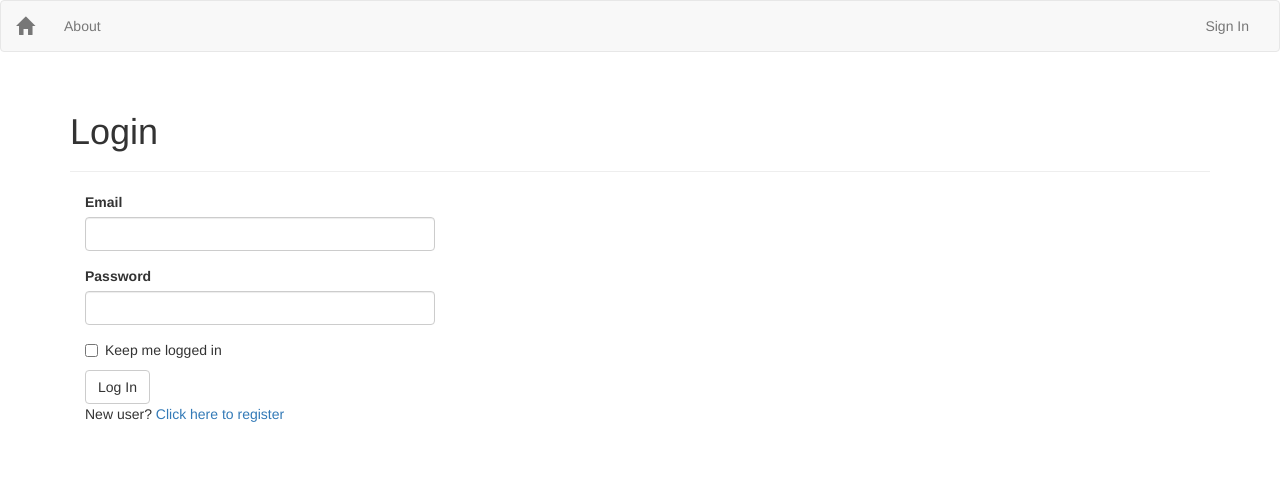
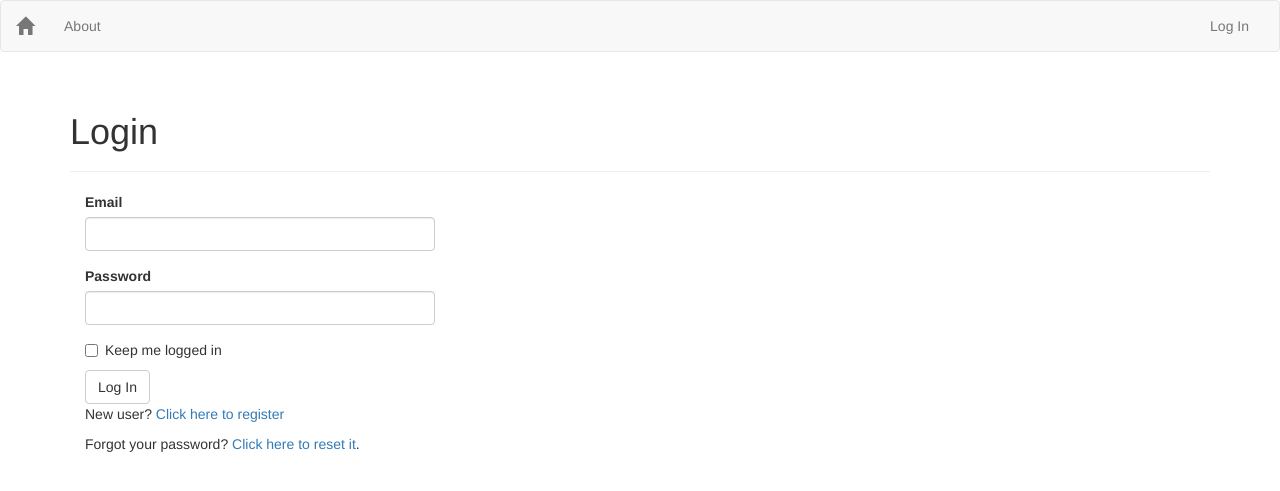
Before and after one commit to LeeSangMin1029/FlaskProject, a Flask app: page /auth/login in a window 1280 px wide. Shown: the top 491 px of the page. Run offline with Flask 2, Linux system fonts and the light colour scheme; some libraries are stand-ins or nearby versions.

Commit message:
Reset_Password Update

```diff
--- a/app/auth/forms.py
+++ b/app/auth/forms.py
@@ -27,10 +27,22 @@ class RegistrationForm(FlaskForm):
         if User.query.filter_by(username=field.data).first():
             raise ValidationError('Username already in use.')
 
-class PasswordResetForm(FlaskForm):
+class PasswordNewForm(FlaskForm):
     old_password=PasswordField('Current Password', validators=[DataRequired()])
     password=PasswordField('New Password', validators=[DataRequired(),
         EqualTo('password2', message='Passwords must match')])
     password2=PasswordField('Confirm new Password', validators=[DataRequired()])
 
     submit=SubmitField('Confirm')
+
+class PasswordResetRequestForm(FlaskForm):
+    email = StringField('Email', validators=[DataRequired(), Length(1, 64),
+                                             Email()])
+    submit = SubmitField('Reset Password')
+
+
+class PasswordResetForm(FlaskForm):
+    password = PasswordField('New Password', validators=[
+        DataRequired(), EqualTo('password2', message='Passwords must match')])
+    password2 = PasswordField('Confirm password', validators=[DataRequired()])
+    submit = SubmitField('Reset Password')
--- a/app/auth/views.py
+++ b/app/auth/views.py
@@ -3,7 +3,8 @@ from flask_login import login_user, logout_user, login_required, current_user
 from . import auth
 from .. import db
 from ..models import User
-from .forms import LoginForm, RegistrationForm, PasswordResetForm
+from .forms import LoginForm, RegistrationForm, PasswordNewForm,\
+        PasswordResetRequestForm, PasswordResetForm
 from ..email import send_email
 
 
@@ -35,21 +36,6 @@ def logout():
     logout_user()
     flash('You have been logged out.')
     return redirect(url_for('main.home'))
-
-@auth.route('/password', methods=['POST','GET'])
-@login_required
-def password_change():
-    form=PasswordResetForm()
-    if form.validate_on_submit():
-        if current_user.verify_password(form.old_password.data):
-            current_user.password=form.password.data
-            db.session.add(current_user)
-            db.session.commit()
-            flash('You have been passowrd changed','success')
-            return redirect(url_for('auth.login'))
-        else:
-            flash('You Invalid password')
-    return render_template('auth/password_change.html', form=form)
 
 
 @auth.route('/register',methods=['GET','POST'])
@@ -97,3 +83,52 @@ def confirm(token):
     else:
         flash('The confirmation link is invalid or has expired.')
     return redirect(url_for('main.home'))
+
+
+@auth.route('/reset', methods=['GET', 'POST'])
+def password_reset_request():
+    if not current_user.is_anonymous:
+        return redirect(url_for('main.home'))
+    form = PasswordResetRequestForm()
+    if form.validate_on_submit():
+        user = User.query.filter_by(email=form.email.data).first()
+        if user:
+            token = user.generate_reset_token()
+            send_email(user.email, 'Reset Your Password',
+                       'auth/email/reset_password',
+                       user=user, token=token)
+        flash('An email with instructions to reset your password has been '
+              'sent to you.')
+        return redirect(url_for('auth.login'))
+    return render_template('auth/reset_password.html', form=form)
+
+
+@auth.route('/reset/<token>', methods=['GET', 'POST'])
+def password_reset(token):
+    if not current_user.is_anonymous:
+        return redirect(url_for('main.home'))
+    form = PasswordResetForm()
+    if form.validate_on_submit():
+        if User.reset_password(token, form.password.data):
+            db.session.commit()
+            flash('Your password has been updated.')
+            return redirect(url_for('auth.login'))
+        else:
+            return redirect(url_for('main.home'))
+    return render_template('auth/reset_password.html', form=form)
+
+
+@auth.route('/password', methods=['POST','GET'])
+@login_required
+def password_change():
+    form=PasswordNewForm()
+    if form.validate_on_submit():
+        if current_user.verify_password(form.old_password.data):
+            current_user.password=form.password.data
+            db.session.add(current_user)
+            db.session.commit()
+            flash('You have been passowrd changed','success')
+            return redirect(url_for('auth.login'))
+        else:
+            flash('You Invalid password')
+    return render_template('auth/password_change.html', form=form)
--- a/app/templates/auth/login.html
+++ b/app/templates/auth/login.html
@@ -15,5 +15,6 @@
             Click here to register
         </a>
     </p>
+    <p>Forgot your password? <a href="{{ url_for('auth.password_reset_request') }}">Click here to reset it</a>.</p>
 </div>
 {% endblock %}
--- a/app/templates/base.html
+++ b/app/templates/base.html
@@ -28,9 +28,15 @@
             </ul>
             <ul class="nav navbar-nav navbar-right">
                 {% if current_user.is_authenticated %}
-                    <li><a href="{{ url_for('auth.logout') }}">Sign Out</a></li>
+                <li class="dropdown">
+                    <a href="#" class="dropdown-toggle" data-toggle="dropdown">Account <b class="caret"></b></a>
+                    <ul class="dropdown-menu">
+                        <li><a href="{{ url_for('auth.password_change') }}">Change Password</a></li>
+                        <li><a href="{{ url_for('auth.logout') }}">Log Out</a></li>
+                    </ul>
+                </li>
                 {% else %}
-                    <li><a href="{{ url_for('auth.login') }}">Sign In</a></li>
+                <li><a href="{{ url_for('auth.login') }}">Log In</a></li>
                 {% endif %}
             </ul>
         </div>
```
Also changed, not shown: app/models.py (+18 -0 lines), app/templates/auth/email/reset_password.html (added, +8 -0 lines), app/templates/auth/email/reset_password.txt (added, +13 -0 lines), app/templates/auth/reset_password.html (added, +13 -0 lines).
